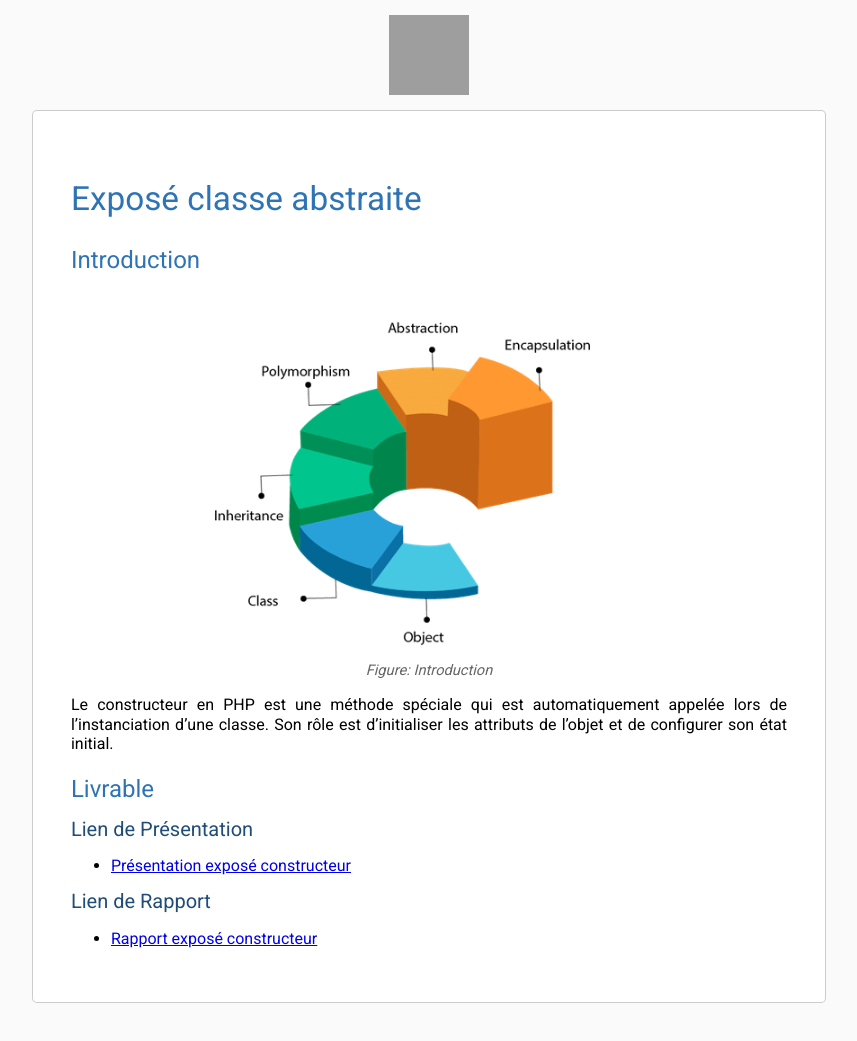
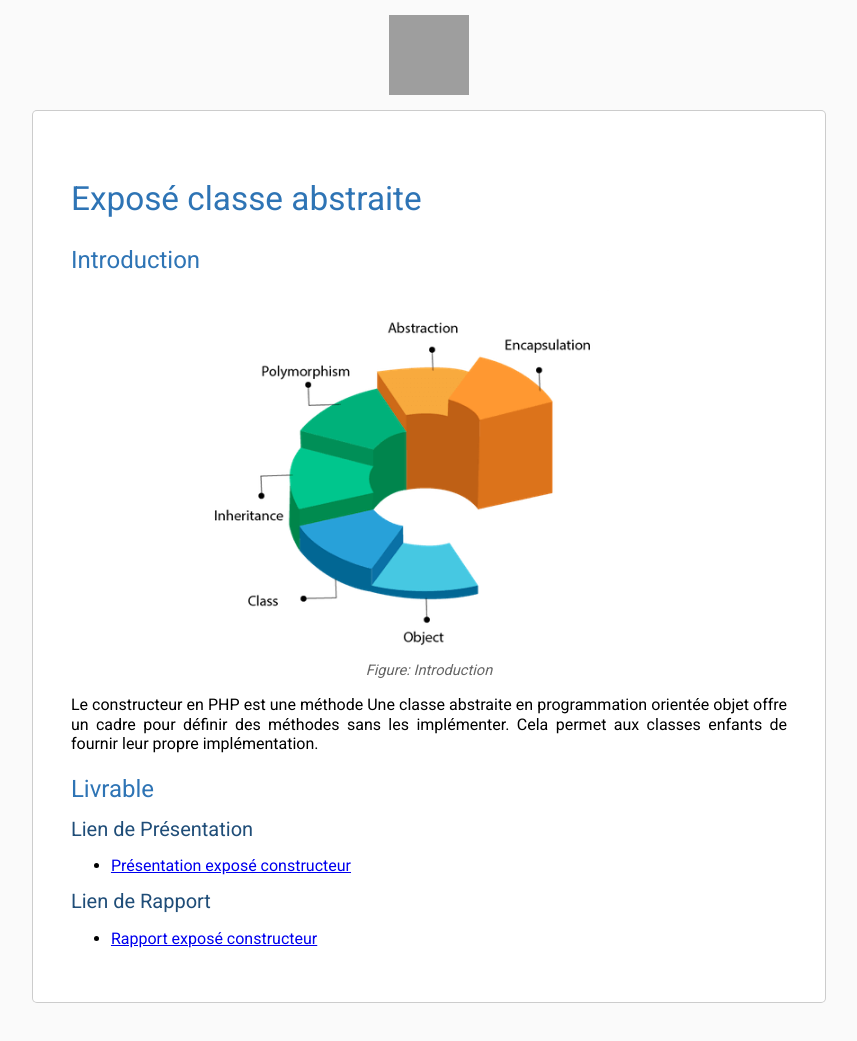
Before and after one commit to labs-web/lab-poo, a Jekyll site: the page built from docs/exposé-abstract-class/exposé-abstract-class.md, in a window 1280 px wide. Shown: the whole page, without its empty margins (211-1068 px from the left). Built offline with Jekyll 4.4.1, drawn with Linux system fonts in a browser that asks for light colours; nearby versions of some CDN libraries; our own code applies the rules of GitHub Pages for plain Markdown files; grey boxes are pictures that could not be loaded.

```diff
--- a/docs/exposé-abstract-class/exposé-abstract-class.md
+++ b/docs/exposé-abstract-class/exposé-abstract-class.md
@@ -11,7 +11,7 @@
 
 <!-- note -->
 
-Le constructeur en PHP est une méthode spéciale qui est automatiquement appelée lors de l'instanciation d'une classe. Son rôle est d'initialiser les attributs de l'objet et de configurer son état initial.
+Le constructeur en PHP est une méthode Une classe abstraite en programmation orientée objet offre un cadre pour définir des méthodes sans les implémenter. Cela permet aux classes enfants de fournir leur propre implémentation.
 
 <!-- new slide -->
 
```
